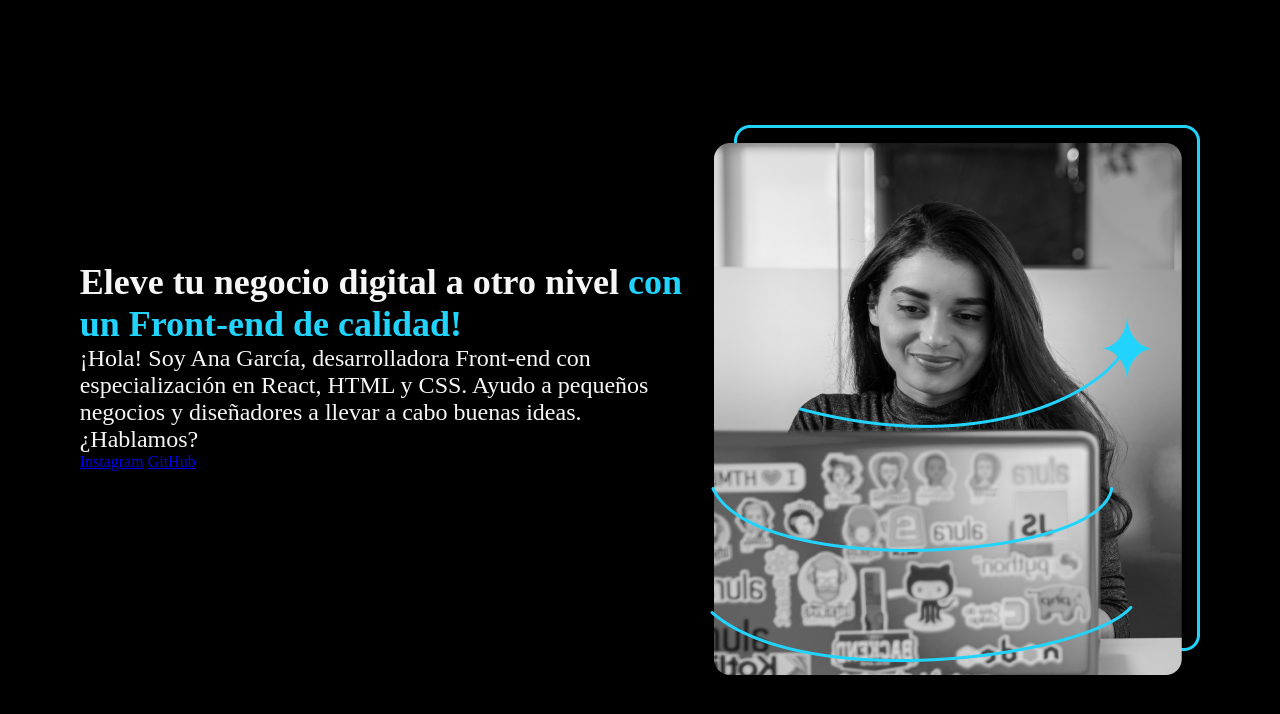
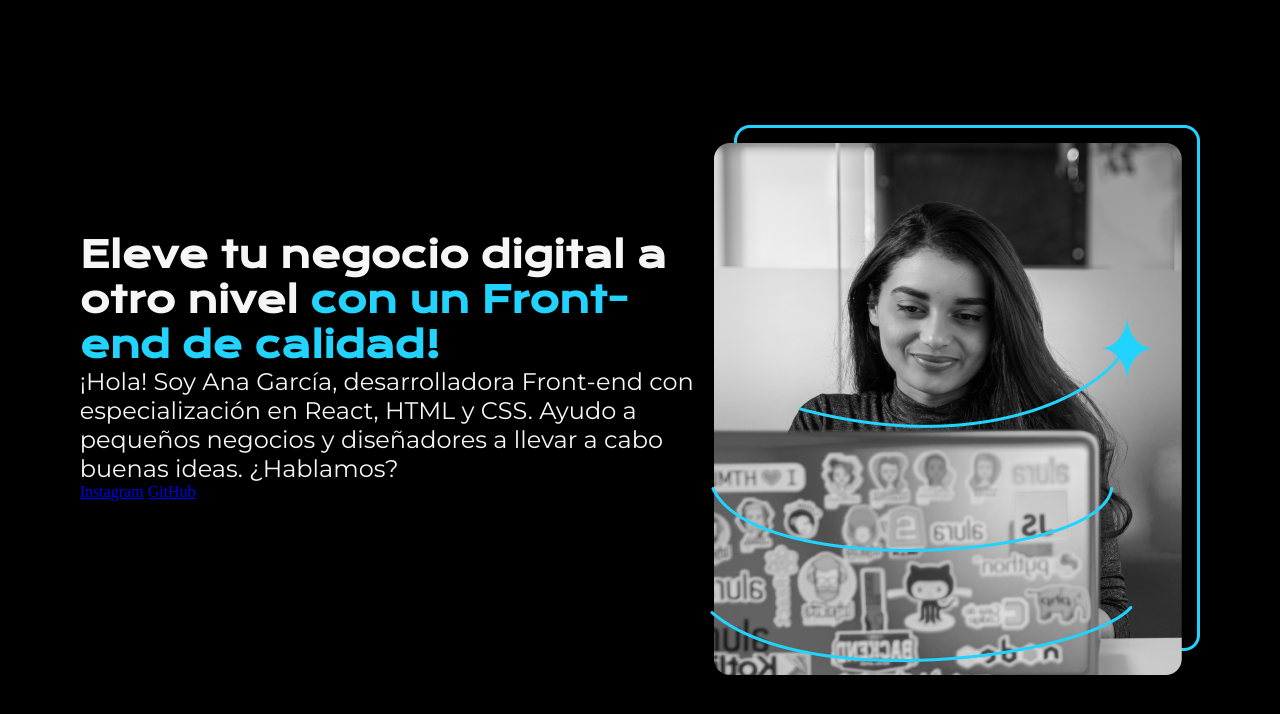
Before and after one commit to DevEnriquegd/portafolio, a plain HTML site: page index.html in a window 1280 px wide. Drawn offline with nearby package versions, Linux system fonts and the light colour scheme.

Commit message:
fix: content visualization

```diff
--- a/css/style.css
+++ b/css/style.css
@@ -1,3 +1,5 @@
+@import url('https://fonts.googleapis.com/css2?family=Krona+One&family=Montserrat:ital,wght@0,100..900;1,100..900&display=swap');
+
 * {
     margin: 0;
     padding: 0;
@@ -21,14 +23,17 @@ body {
 .presentacion__contenido {
     width: 615px;
     height: 482px;
-    align-content: center
+    align-content: center;
+
 }
 
 .presentacion__contenido__titulo {
+    font-family: "Krona One", sans-serif;
     font-size: 36px;
 }
 
 .presentacion__contenido__texto {
+    font-family: "Montserrat", sans-serif;
     font-size: 24px;
 }
 
```
